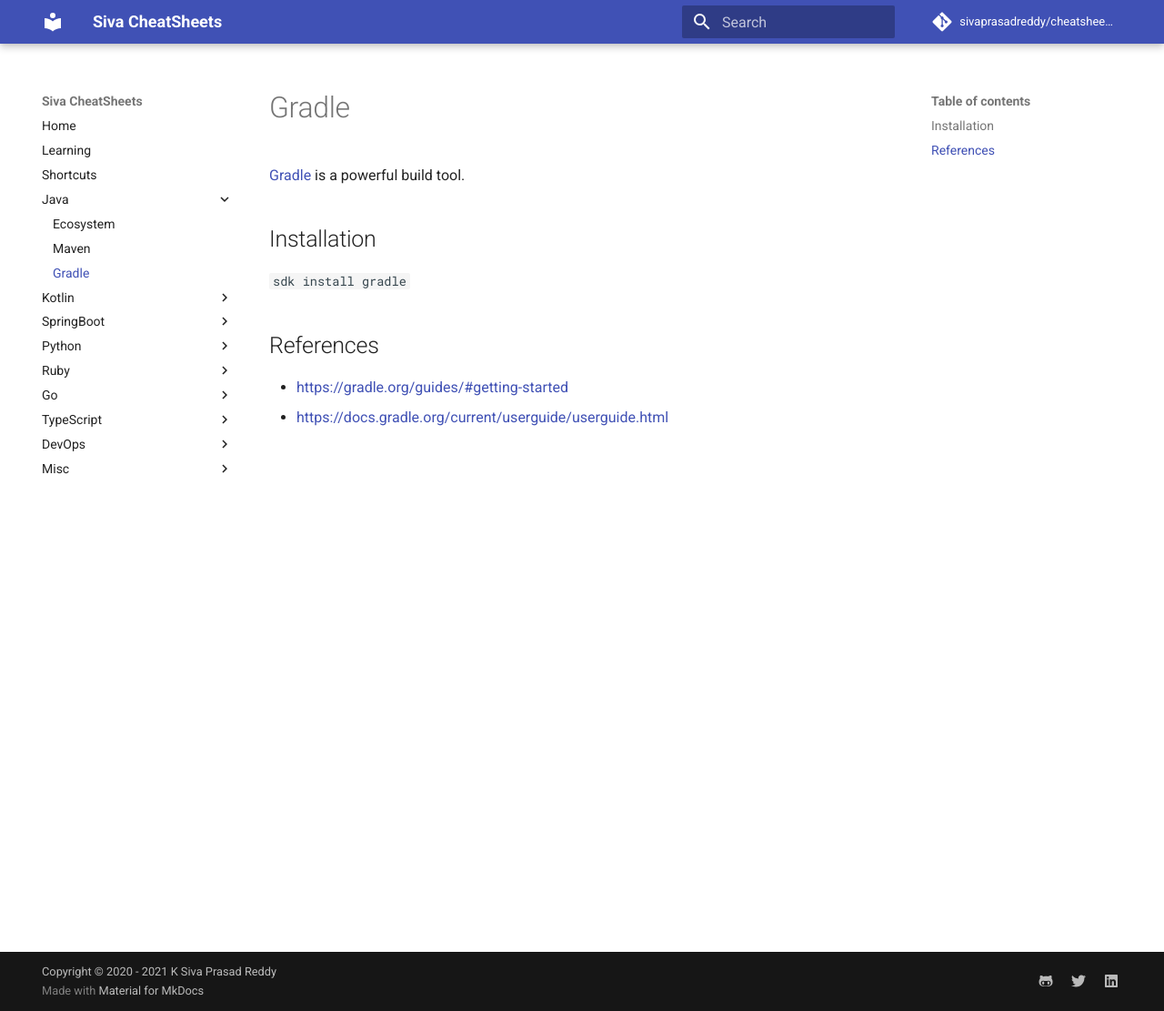
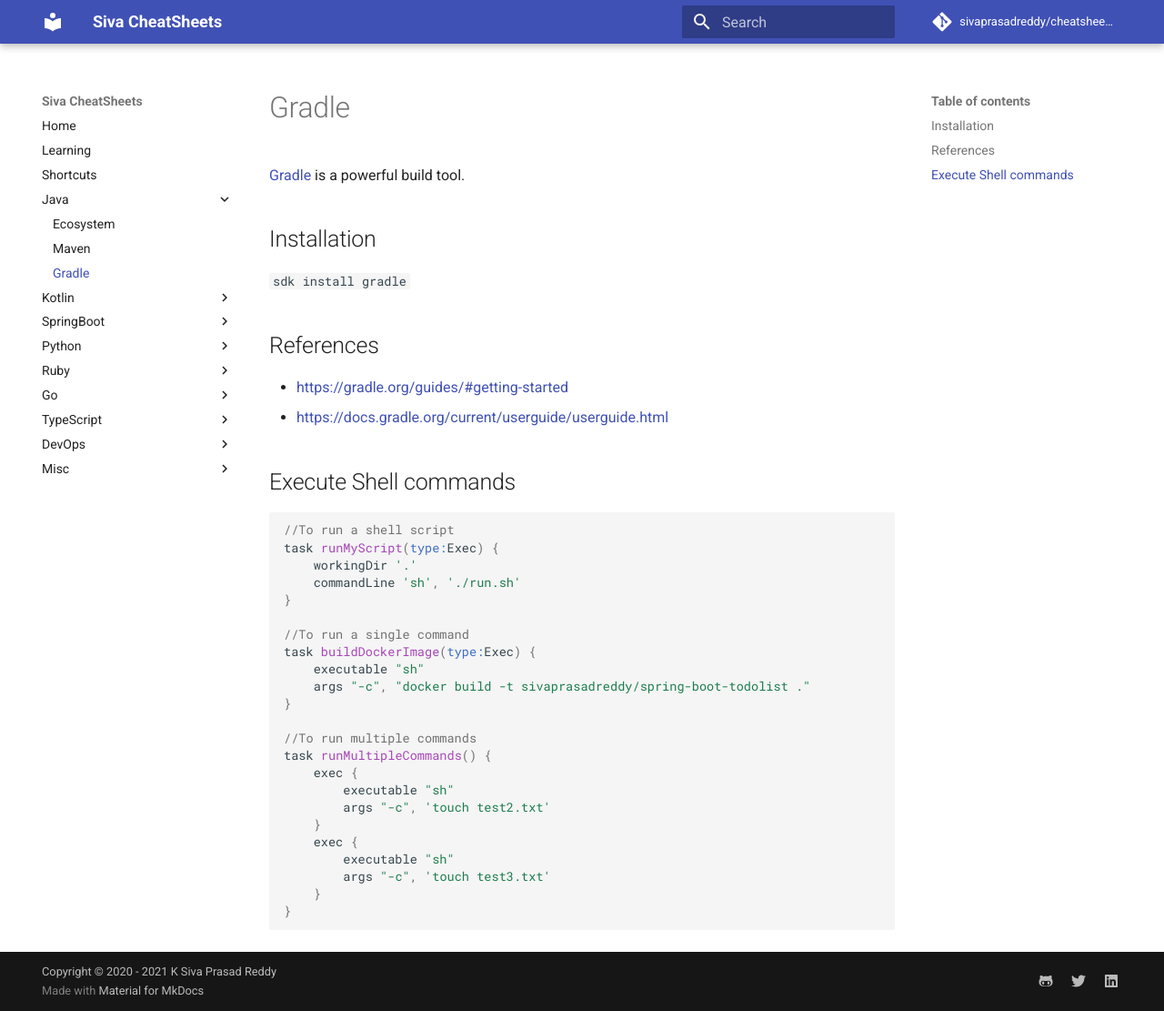
Before and after one commit to sivaprasadreddy/sivalabs-dev-notes, an MkDocs documentation site: the page built from docs/java/gradle.md, in a window 1280 px wide and 1111 px high. Shown: the whole window at 91% size. Built offline with MkDocs 1.6.1 and Material for MkDocs 9.7.7, drawn with Linux system fonts in a browser that asks for light colours; comment, search, counter and statistics services are not loaded.

````diff
--- a/docs/java/gradle.md
+++ b/docs/java/gradle.md
@@ -9,3 +9,31 @@
 ## References
 * <https://gradle.org/guides/#getting-started>
 * <https://docs.gradle.org/current/userguide/userguide.html>
+
+## Execute Shell commands
+
+```groovy
+//To run a shell script
+task runMyScript(type:Exec) {
+    workingDir '.'
+    commandLine 'sh', './run.sh'
+}
+
+//To run a single command
+task buildDockerImage(type:Exec) {
+    executable "sh"
+    args "-c", "docker build -t sivaprasadreddy/spring-boot-todolist ."
+}
+
+//To run multiple commands
+task runMultipleCommands() {
+    exec {
+        executable "sh"
+        args "-c", 'touch test2.txt'
+    }
+    exec {
+        executable "sh"
+        args "-c", 'touch test3.txt'
+    }
+}
+```
--- a/mkdocs.yml
+++ b/mkdocs.yml
@@ -38,6 +38,7 @@ nav:
       - Linux: devops/linux.md
       - Docker: devops/docker.md
       - Ansible: devops/ansible.md
+      - AWS: devops/aws.md
   - Misc:
       - CleanArchitecture: misc/clean-architecture.md
 
````
Also changed, not shown: README.md (+3 -0 lines), docs/devops/aws.md (added, +114 -0 lines).
